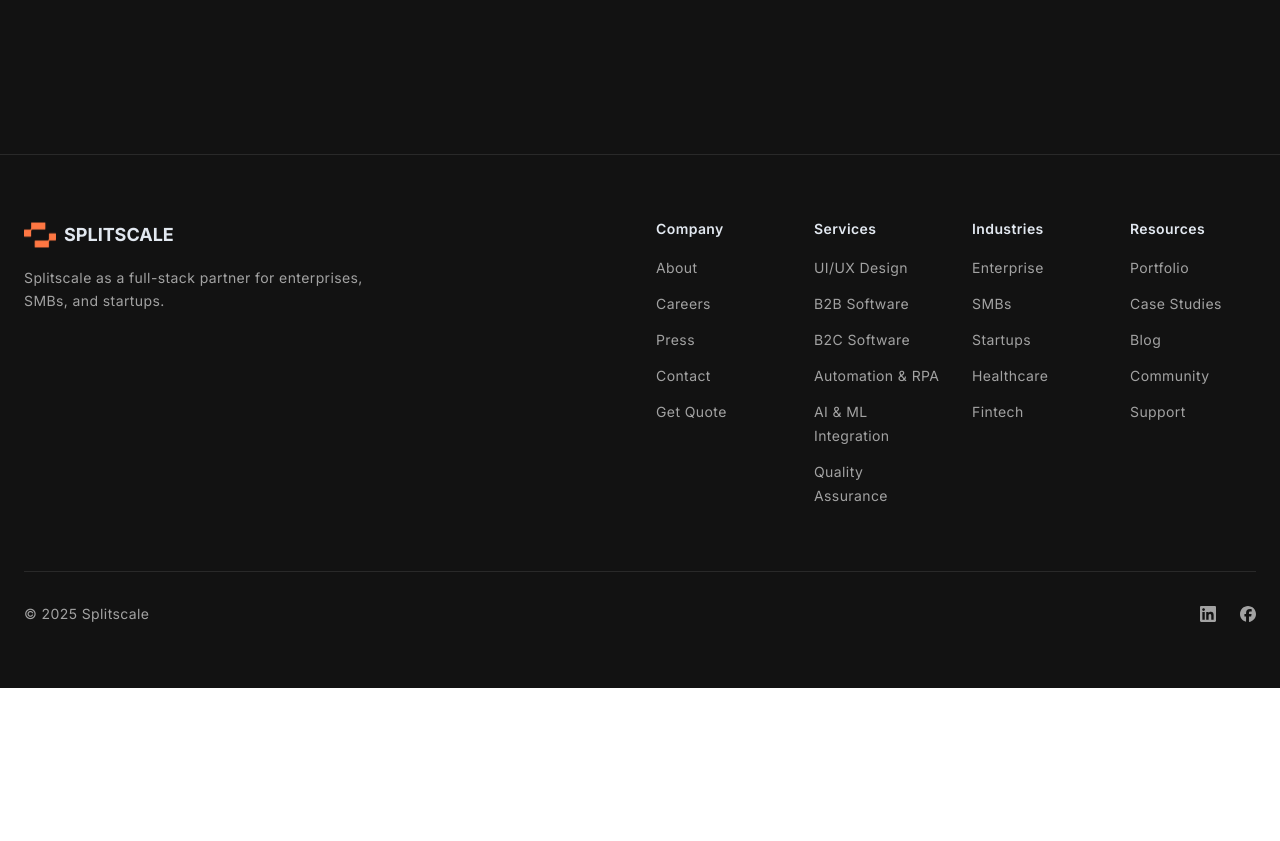
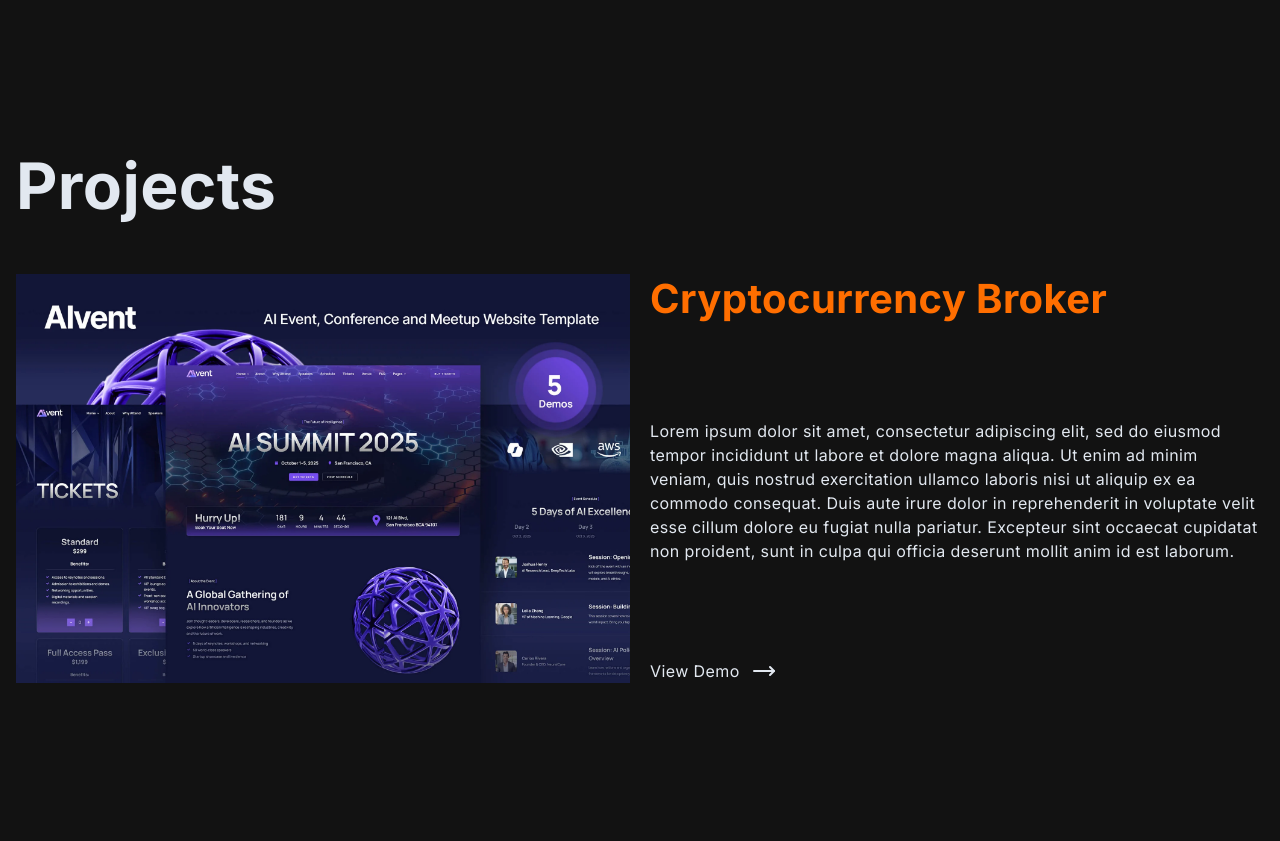
Before and after one commit to splitscale/lattice, a React (Vite) app: page / in a window 1280 px wide. Shown: the part 1940-2781 px from the top of the page. Before the commit the page ends 2628 px from the top, so only its background shows below. Built offline with nearby package versions, Linux system fonts and the light colour scheme; a web font is replaced by a local one.

Commit message:
Add projects section in home page

```diff
--- a/src/components/pages/home.tsx
+++ b/src/components/pages/home.tsx
@@ -1,6 +1,8 @@
 import React from "react";
 import { siteConfig } from "@/config";
 import { useTheme } from "../theme-provider";
+
+import { MoveRight } from "lucide-react";
 
 const Home: React.FC = () => {
   const { theme } = useTheme();
@@ -84,7 +86,47 @@
             </div>
           ))}
         </div>
-      </section>{" "}
+      </section>
+      {/* Our Projects */}
+      <section className="pb-[15%]">
+        <div className="mb-10">
+          <h1 className="text-[min(10vw,2rem)] md:text-[min(15.5vw,3rem)] lg:text-[min(12.5vw,4rem)] font-bold">
+            Projects
+          </h1>
+        </div>
+        <div className="flex flex-col gap-[5rem] md:gap-[10rem]">
+          {siteConfig.home.projects.map((item, index) => (
+            <div key={index} className="w-full flex flex-col lg:flex-row gap-5">
+              <div className="w-full lg:w-1/2">
+                <img
+                  src={item.imageSrc}
+                  alt="project"
+                  className="w-full h-auto"
+                />
+              </div>
+              <div className="w-full lg:w-1/2 flex flex-col gap-5 lg:gap-0">
+                <strong className="text-[clamp(2rem,8vw,3.3rem)] lg:text-[clamp(1.8rem,4vw,2.5rem)] xl:text-[clamp(2rem,4vw,3.3rem)] text-[#FF6E00] leading-tight">
+                  {item.title}
+                </strong>
+                <p className="text-base xl:text-[1.3rem] flex-1 flex items-center px-0">
+                  {item.description}
+                </p>
+                <div className="flex items-center gap-3">
+                  <h2 className="text-base xl:text-[1.3rem] hover:text-[#FF6E00] transition-all cursor-pointer">
+                    View Demo
+                  </h2>
+                  <MoveRight />
+                </div>
+              </div>
+            </div>
+          ))}
+        </div>
+        <div className="w-full flex justify-center items-center mt-15">
+          <button className="bg-[#FF6E00] hover:bg-[#FF4F00] px-10 py-3 md:px-20 md:py-5 text-white md:text-[1.5rem] transition-colors duration-300 rounded-full cursor-pointer">
+            All Projects
+          </button>
+        </div>
+      </section>
     </div>
   );
 };
--- a/src/config/site.ts
+++ b/src/config/site.ts
@@ -5,6 +5,9 @@
 import bteam from "@/assets/icons/users-dark.svg";
 import bverified from "@/assets/icons/verified-dark.svg";
 import bhandshake from "@/assets/icons/handshake-dark.svg";
+
+import project1 from "@/assets/projects/our-project-1.webp";
+import project2 from "@/assets/projects/our-project-2.webp";
 
 export const siteConfig = {
   name: "Splitscale",
@@ -254,6 +257,20 @@
         description: "Proven track record with data-driven success.",
       },
     ],
+    projects: [
+      {
+        imageSrc: project1,
+        title: "Cryptocurrency Broker",
+        description:
+          "Lorem ipsum dolor sit amet, consectetur adipiscing elit, sed do eiusmod tempor incididunt ut labore et dolore magna aliqua. Ut enim ad minim veniam, quis nostrud exercitation ullamco laboris nisi ut aliquip ex ea commodo consequat. Duis aute irure dolor in reprehenderit in voluptate velit esse cillum dolore eu fugiat nulla pariatur. Excepteur sint occaecat cupidatat non proident, sunt in culpa qui officia deserunt mollit anim id est laborum.",
+      },
+      {
+        imageSrc: project2,
+        title: "Minimalist Real Estate Website",
+        description:
+          "Lorem ipsum dolor sit amet, consectetur adipiscing elit, sed do eiusmod tempor incididunt ut labore et dolore magna aliqua. Ut enim ad minim veniam, quis nostrud exercitation ullamco laboris nisi ut aliquip ex ea commodo consequat. Duis aute irure dolor in reprehenderit in voluptate velit esse cillum dolore eu fugiat nulla pariatur. Excepteur sint occaecat cupidatat non proident, sunt in culpa qui officia deserunt mollit anim id est laborum.",
+      },
+    ],
   },
 } as const;
 
```
Also changed, not shown: src/assets/projects/our-project-1.webp (added), src/assets/projects/our-project-2.webp (added).
